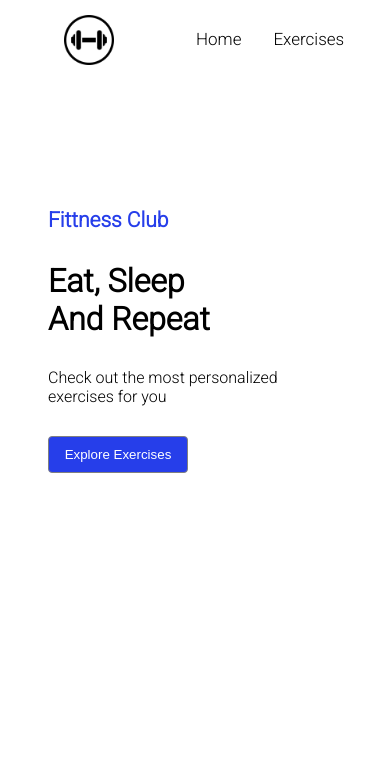
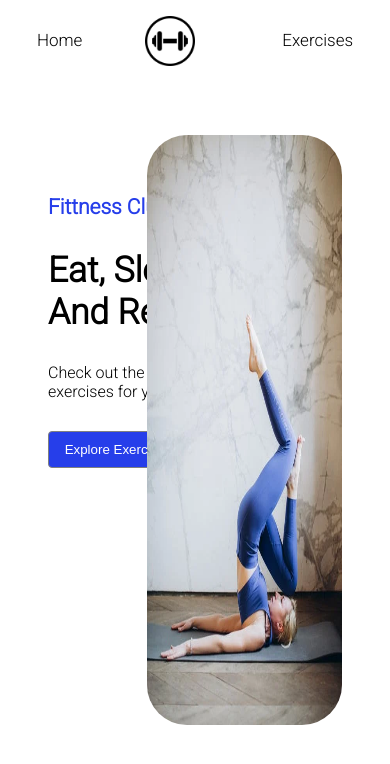
Before and after one commit to Dinko99/Exercise-App, a React (Create React App) app in the folder client/: page / in a window 390 px wide. Shown: the top 764 px of the page. Built offline with nearby package versions, Linux system fonts and the light colour scheme.

Commit message:
Set responsive navbar and fixed home page responsivness

```diff
--- a/client/src/components/Navbar.scss
+++ b/client/src/components/Navbar.scss
@@ -28,3 +28,18 @@ nav{
         }
     }
 }
+
+@media screen and (max-width: 760px) {
+    nav{
+        display: flex;
+        align-items: center;
+        justify-content: center;
+        padding-left: 15px;
+        padding-top: 30px;
+        gap: 200px;
+
+        .logo{
+            position: absolute;
+        }
+    }
+}
--- a/client/src/pages/Home.scss
+++ b/client/src/pages/Home.scss
@@ -16,7 +16,7 @@ section{
         }
 
         h1{
-            font-size: 2rem;
+            font-size: 2.2rem;
             width: 11ch;
         }
 
@@ -64,12 +64,15 @@ section{
     }
 }
 
-@media screen and (max-width: 700px) {
+@media screen and (max-width: 760px) {
     section{
-        position: absolute;
+        position: relative;
 
         img{
-            display: none;
+            height: 70vh;
+            top: 8vh;
+            right: 3rem;
+            border-radius: 40px;
         }
     }
 }
```
